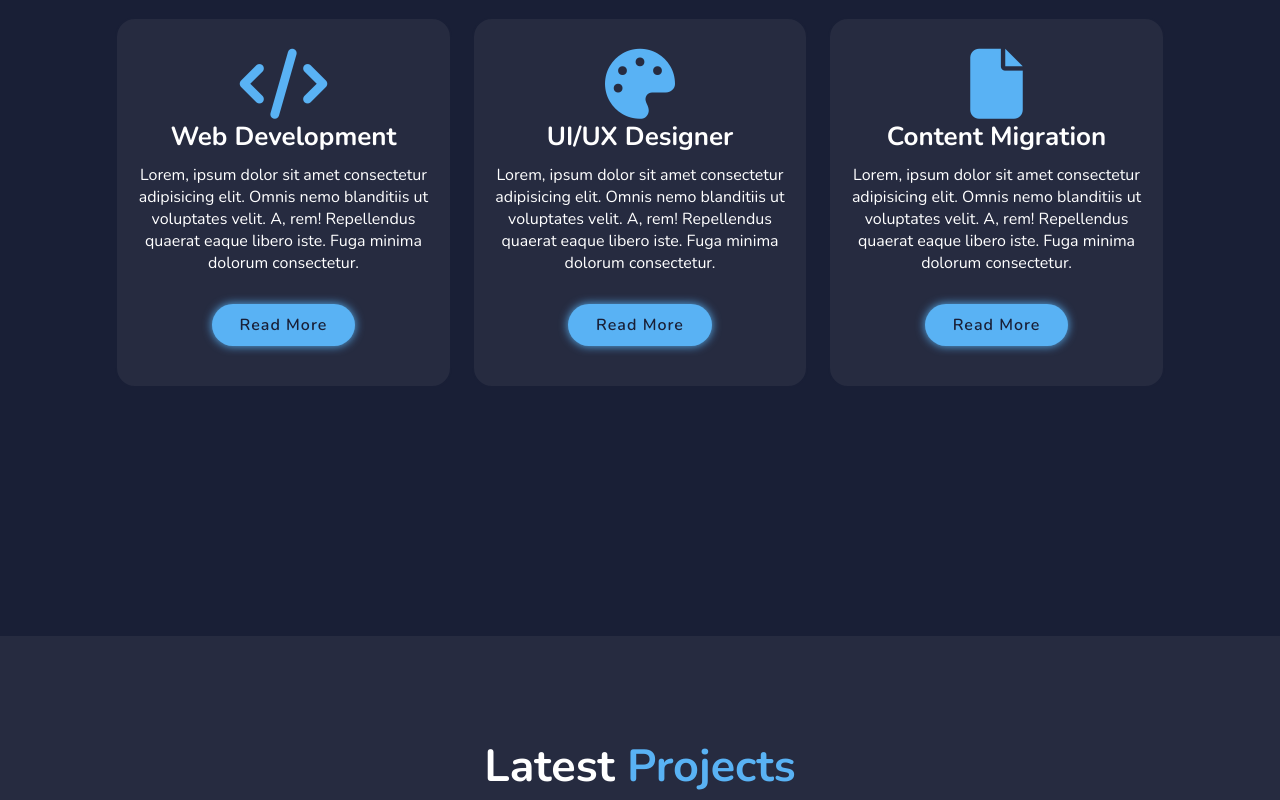
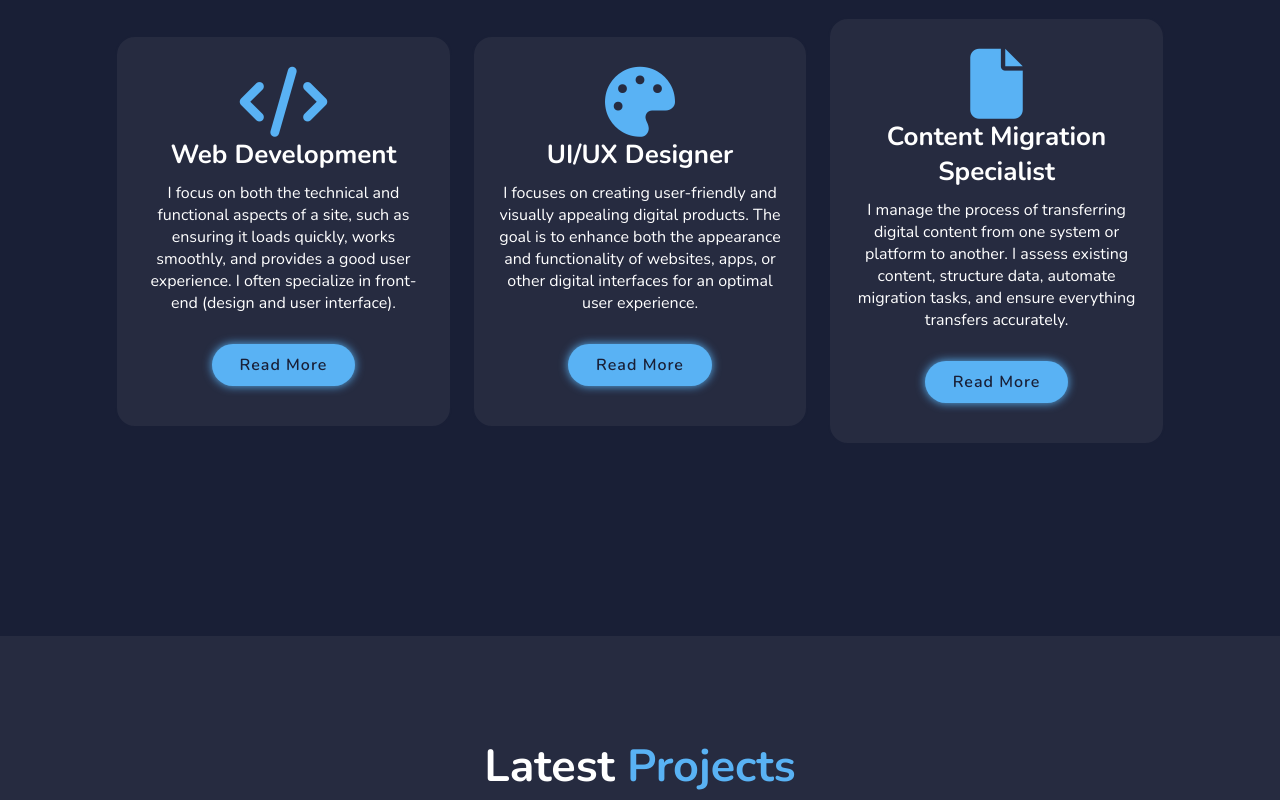
Before and after one commit to RoopsBhasima7/Responsive-Portfolio-Website-Design, a plain HTML site: page index.html in a window 1280 px wide. Shown: the part 1764-2564 px from the top of the page. Drawn offline with nearby package versions, Linux system fonts and the light colour scheme.

Commit message:
edited demo text sections

```diff
--- a/index.html
+++ b/index.html
@@ -84,9 +84,7 @@
           <i class="fa-solid fa-code"></i>
           <h3>Web Development</h3>
           <p>
-            Lorem, ipsum dolor sit amet consectetur adipisicing elit. Omnis nemo
-            blanditiis ut voluptates velit. A, rem! Repellendus quaerat eaque
-            libero iste. Fuga minima dolorum consectetur.
+            I focus on both the technical and functional aspects of a site, such as ensuring it loads quickly, works smoothly, and provides a good user experience. I often specialize in front-end (design and user interface).
           </p>
           <a href="#" class="btn">Read More</a>
         </div>
@@ -95,20 +93,16 @@
           <i class="fa-solid fa-palette"></i>
           <h3>UI/UX Designer</h3>
           <p>
-            Lorem, ipsum dolor sit amet consectetur adipisicing elit. Omnis nemo
-            blanditiis ut voluptates velit. A, rem! Repellendus quaerat eaque
-            libero iste. Fuga minima dolorum consectetur.
+            I focuses on creating user-friendly and visually appealing digital products. The goal is to enhance both the appearance and functionality of websites, apps, or other digital interfaces for an optimal user experience.
           </p>
           <a href="#" class="btn">Read More</a>
         </div>
 
         <div class="services-box">
           <i class="fa-solid fa-file"></i>
-          <h3>Content Migration</h3>
+          <h3>Content Migration Specialist</h3>
           <p>
-            Lorem, ipsum dolor sit amet consectetur adipisicing elit. Omnis nemo
-            blanditiis ut voluptates velit. A, rem! Repellendus quaerat eaque
-            libero iste. Fuga minima dolorum consectetur.
+            I manage the process of transferring digital content from one system or platform to another. I assess existing content, structure data, automate migration tasks, and ensure everything transfers accurately.
           </p>
           <a href="#" class="btn">Read More</a>
         </div>
@@ -123,8 +117,8 @@
         <div class="portfolio-box">
           <img src="images/1.jpg" alt="1" />
           <div class="portfolio-layer">
-            <h4>Hospital Website Design</h4>
-            <p>Designed a user-friendly eye hospital website using Figma, focusing on intuitive navigation and accessibility to enhance patient experience.</p>
+            <h4>School Website Design</h4>
+            <p>Designed the school's website from concept to final prototype using Figma, ensuring a visually appealing and user-friendly interface.</p>
             <i class="fa-solid fa-up-right-from-square"></i>
           </div>
         </div>
```
Also changed, not shown: 2 other files.
